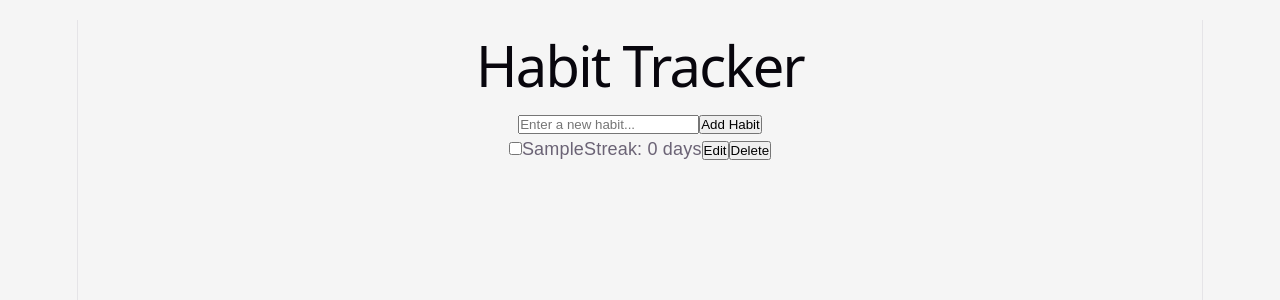
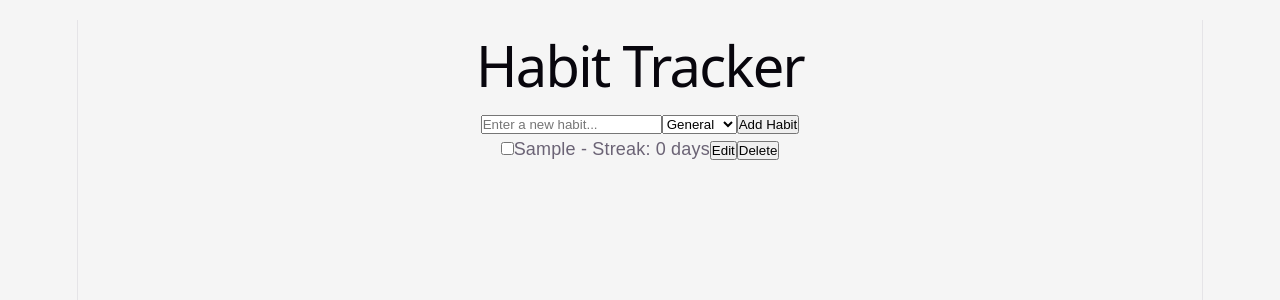
Before and after one commit to malakellamti/habit-tracker, a Vue app: page / in a window 1280 px wide. Both pictures are taken after typing "Sample" into the empty fields and a click on the button "Add Habit". Shown: the top 300 px of the page. Built offline with nearby package versions, Linux system fonts and the light colour scheme.

Commit message:
Add habit categories

```diff
--- a/src/components/HabitCard.vue
+++ b/src/components/HabitCard.vue
@@ -6,7 +6,7 @@
       :checked="isCompletedToday"
       @change="toggle"
     />
-    <span v-if="!isEditing">{{ habit.name }}</span>
+    <span v-if="!isEditing">{{ habit.name }} - {{ habit.category }}</span>
     <input
       v-if="isEditing"
       v-model="editedName"
--- a/src/components/HabitForm.vue
+++ b/src/components/HabitForm.vue
@@ -6,6 +6,13 @@
       placeholder="Enter a new habit..."
       @keyup.enter="addHabit"
     />
+    <select v-model="habitCategory">
+      <option value="General">General</option>
+      <option value="Health">Health</option>
+      <option value="Work">Work</option>
+      <option value="Personal">Personal</option>
+      <option value="Sport">Sport</option>
+    </select>
     <button @click="addHabit">Add Habit</button>
   </div>
 </template>
@@ -16,11 +23,13 @@ import { useHabitStore } from '../stores/habitStore'
 
 const store = useHabitStore()
 const habitName = ref('')
+const habitCategory = ref('General')
 
 function addHabit() {
   if (habitName.value.trim()) {
-    store.addHabit(habitName.value.trim())
+    store.addHabit(habitName.value.trim(), habitCategory.value)
     habitName.value = ''
+    habitCategory.value = 'General'
   }
 }
 </script>
```
